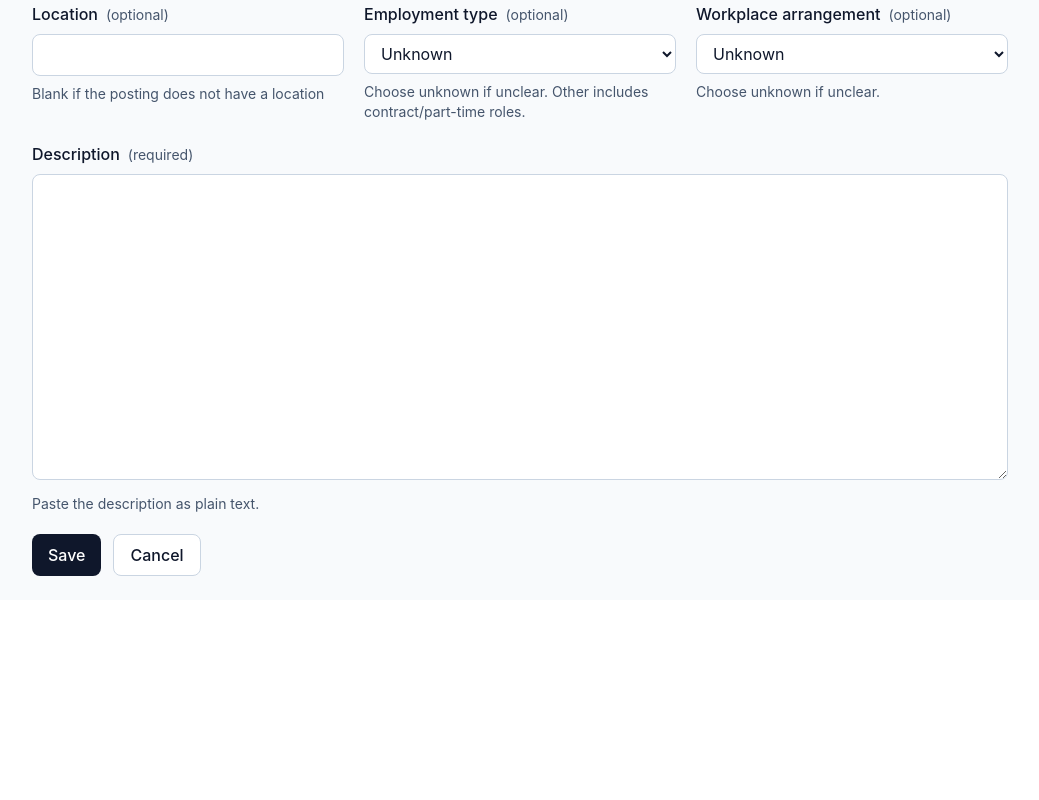
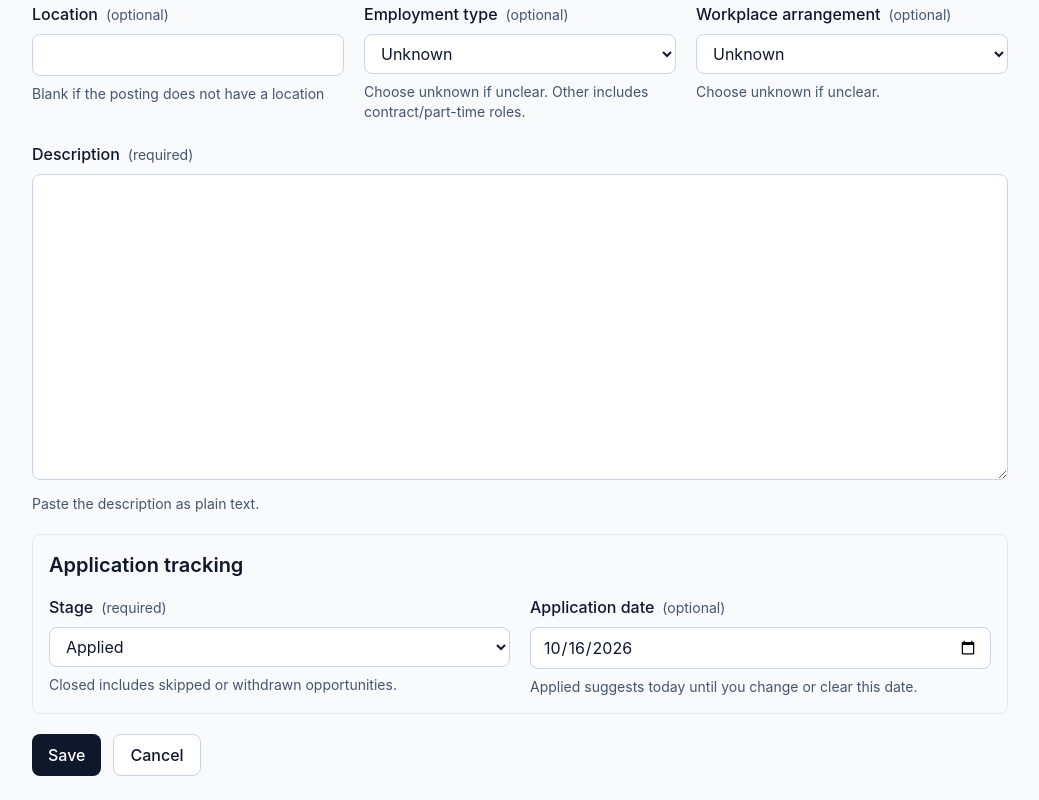
Before and after one commit to DAFinnell/jst, a React (Vite) app in the folder web/: page /postings/new in a window 1280 px wide. Shown: the part 463-1263 px from the top of the page, without its empty margins (120-1159 px from the left). Before the commit the page ends 1063 px from the top, so only its background shows below. Built offline with nearby package versions, Linux system fonts and the light colour scheme.

Commit message:
feat: add capture tracking controls

```diff
--- a/web/src/api/postings.ts
+++ b/web/src/api/postings.ts
@@ -5,7 +5,24 @@ export type EmploymentType = 'full_time' | 'other'
 
 export type WorkplaceArrangement = 'remote' | 'hybrid' | 'on_site'
 
-export type PostingSummary = {
+export const postingStages = [
+  'inbox',
+  'applied',
+  'interviewing',
+  'offer',
+  'rejected',
+  'closed',
+] as const
+
+export type PostingStage = (typeof postingStages)[number]
+
+export function isPostingStage(
+  value: string | null,
+): value is PostingStage {
+  return postingStages.some((stage) => stage === value)
+}
+
+type PostingFields = {
   id: number
   company: string
   title: string
@@ -14,7 +31,11 @@ export type PostingSummary = {
   workplace_arrangement: WorkplaceArrangement | null
 }
 
-export type Posting = PostingSummary & {
+export type PostingSummary = PostingFields & {
+  stage: PostingStage
+}
+
+export type Posting = PostingFields & {
   url: string
   description: string
   source: 'manual'
@@ -33,8 +54,40 @@ export type PostingInput = Pick<
   | 'workplace_arrangement'
 >
 
+export type PostingCaptureInput = PostingInput & {
+  initial_stage: PostingStage
+  application_date: string | null
+}
+
+export type PostingStageEvent = {
+  id: number
+  from_stage: PostingStage | null
+  to_stage: PostingStage
+  changed_at: string
+}
+
+export type PostingTrackingData = {
+  posting_id: number
+  stage: PostingStage
+  application_date: string | null
+  created_at: string | null
+  updated_at: string | null
+  history: PostingStageEvent[]
+}
+
+export type PostingTrackingPatch = {
+  stage?: PostingStage
+  application_date?: string | null
+}
+
 export type PostingFieldErrors = Partial<
-  Record<keyof PostingInput, string>
+  Record<
+    | keyof PostingInput
+    | 'initial_stage'
+    | 'stage'
+    | 'application_date',
+    string
+  >
 >
 
 type PostingErrorResponse = {
@@ -140,7 +193,7 @@ export function getPosting(
 }
 
 export function createPosting(
-  input: PostingInput,
+  input: PostingCaptureInput,
   signal: AbortSignal,
 ): Promise<Posting> {
   return requestPostingJSON<Posting>(
@@ -184,3 +237,31 @@ export async function deletePosting(
     { method: 'DELETE' }
   )
 }
+
+export function getPostingTracking(
+  id: string,
+  signal: AbortSignal,
+): Promise<PostingTrackingData> {
+  return requestPostingJSON<PostingTrackingData>(
+    `/api/v1/postings/${encodeURIComponent(id)}/tracking`,
+    signal,
+  )
+}
+
+export function patchPostingTracking(
+  id: string,
+  input: PostingTrackingPatch,
+  signal: AbortSignal,
+): Promise<PostingTrackingData> {
+  return requestPostingJSON<PostingTrackingData>(
+    `/api/v1/postings/${encodeURIComponent(id)}/tracking`,
+    signal,
+    {
+      method: 'PATCH',
+      headers: {
+        'Content-Type': 'application/json',
+      },
+      body: JSON.stringify(input),
+    },
+  )
+}
--- a/web/src/components/PostingForm.tsx
+++ b/web/src/components/PostingForm.tsx
@@ -1,27 +1,55 @@
 import { useEffect, useRef, useState } from 'react'
 import type { ReactNode, SubmitEvent } from 'react'
 import { Link } from 'react-router'
-import { PostingAPIError } from '../api/postings'
+import {
+  isPostingStage,
+  PostingAPIError,
+  postingStages,
+} from '../api/postings'
 import type {
   EmploymentType,
   Posting,
+  PostingCaptureInput,
   PostingFieldErrors,
   PostingInput,
+  PostingStage,
   WorkplaceArrangement,
 } from '../api/postings'
+import {
+  localToday,
+  postingStageLabel,
+} from '../postingDisplay'
 
-type PostingField = keyof PostingInput
+type SourceField = keyof PostingInput
 
-type PostingFormProps = {
+type PostingField =
+  | SourceField
+  | 'initial_stage'
+  | 'application_date'
+
+type CommonPostingFormProps = {
   initialValues?: PostingInput
-  onSave: (
-    input: PostingInput,
-    signal: AbortSignal,
-  ) => Promise<Posting>
   onSaved: (posting: Posting) => void
   onCancel: () => void
   onMissing?: () => void
 }
+
+type PostingFormProps = CommonPostingFormProps & (
+  | {
+    mode: 'capture'
+    onSave: (
+      input: PostingCaptureInput,
+      signal: AbortSignal,
+    ) => Promise<Posting>
+  }
+  | {
+    mode?: 'edit'
+    onSave: (
+      input: PostingInput,
+      signal: AbortSignal,
+    ) => Promise<Posting>
+  }
+)
 
 type FormFeedback = {
   fieldErrors: PostingFieldErrors
@@ -51,6 +79,8 @@ const fieldOrder: PostingField[] = [
   'employment_type',
   'workplace_arrangement',
   'description',
+  'initial_stage',
+  'application_date',
 ]
 
 const fieldHints: Partial<Record<PostingField, string>> = {
@@ -59,6 +89,9 @@ const fieldHints: Partial<Record<PostingField, string>> = {
   employment_type: 'Choose unknown if unclear. Other includes contract/part-time roles.',
   workplace_arrangement: 'Choose unknown if unclear.',
   description: 'Paste the description as plain text.',
+  initial_stage: 'Closed includes skipped or withdrawn opportunities.',
+  application_date:
+    'Applied suggests today until you change or clear this date.',
 }
 
 function validateInput(
@@ -166,15 +199,21 @@ function Field({
   )
 }
 
-export default function PostingForm({
-  initialValues,
-  onSave,
-  onSaved,
-  onCancel,
-  onMissing,
-}: PostingFormProps) {
+export default function PostingForm(props: PostingFormProps) {
+  const {
+    initialValues,
+    onSaved,
+    onCancel,
+    onMissing,
+  } = props
+  const isCapture = props.mode === 'capture'
   const [values, setValues] = useState<PostingInput>(() => ({
     ...(initialValues ?? emptyInput),
+  }))
+  const [capture, setCapture] = useState(() => ({
+    stage: 'applied' as PostingStage,
+    date: localToday(),
+    dateTouched: false,
   }))
   const [feedback, setFeedback] = useState<FormFeedback>({
     fieldErrors: {},
@@ -212,7 +251,7 @@ export default function PostingForm({
     }
   }, [focusTarget])
 
-  function changeField<K extends PostingField>(
+  function changeField<K extends SourceField>(
     field: K,
     value: PostingInput[K],
   ) {
@@ -234,6 +273,40 @@ export default function PostingForm({
             : current.existingPostingId,
       }
     })
+  }
+
+  function clearCaptureErrors() {
+    setFeedback((current) => {
+      const fieldErrors = { ...current.fieldErrors }
+      delete fieldErrors.initial_stage
+      delete fieldErrors.application_date
+
+      return { ...current, fieldErrors }
+    })
+  }
+
+  function changeInitialStage(stage: PostingStage) {
+    setCapture((current) => ({
+      ...current,
+      stage,
+      date: current.dateTouched
+        ? current.date
+        : stage === 'applied'
+          ? localToday()
+          : '',
+    }))
+
+    clearCaptureErrors()
+  }
+
+  function changeApplicationDate(date: string) {
+    setCapture((current) => ({
+      ...current,
+      date,
+      dateTouched: true,
+    }))
+
+    clearCaptureErrors()
   }
 
   function showFieldErrors(
@@ -289,6 +362,19 @@ export default function PostingForm({
 
     const fieldErrors = validateInput(values)
 
+    if (props.mode === 'capture') {
+      const dateControl =
+        formRef.current?.elements.namedItem('application_date')
+
+      if (
+        dateControl instanceof HTMLInputElement &&
+        !dateControl.validity.valid
+      ) {
+        fieldErrors.application_date =
+          'Enter a complete, valid date or clear it.'
+      }
+    }
+
     if (Object.keys(fieldErrors).length > 0) {
       showFieldErrors(fieldErrors)
       return
@@ -309,7 +395,16 @@ export default function PostingForm({
     setIsSubmitting(true)
 
     try {
-      const saved = await onSave(input, controller.signal)
+      const saved = props.mode === 'capture'
+        ? await props.onSave(
+          {
+            ...input,
+            initial_stage: capture.stage,
+            application_date: capture.date || null,
+          },
+          controller.signal,
+        )
+        : await props.onSave(input, controller.signal)
 
       if (!controller.signal.aborted) {
         onSaved(saved)
@@ -568,6 +663,63 @@ export default function PostingForm({
           />
         </Field>
 
+        {isCapture && (
+          <section
+            aria-labelledby="capture-tracking-heading"
+            className="space-y-4 rounded-lg border border-slate-200 p-4"
+          >
+            <h2
+              id="capture-tracking-heading"
+              className="text-xl font-semibold"
+            >
+              Application tracking
+            </h2>
+
+            <div className="grid gap-5 sm:grid-cols-2">
+              <Field
+                field="initial_stage"
+                label="Stage"
+                required
+                error={feedback.fieldErrors.initial_stage}
+              >
+                <select
+                  {...controlProps('initial_stage')}
+                  required
+                  value={capture.stage}
+                  onChange={(event) => {
+                    const stage = event.target.value
+
+                    if (isPostingStage(stage)) {
+                      changeInitialStage(stage)
+                    }
+                  }}
+                >
+                  {postingStages.map((stage) => (
+                    <option key={stage} value={stage}>
+                      {postingStageLabel(stage)}
+                    </option>
+                  ))}
+                </select>
+              </Field>
+
+              <Field
+                field="application_date"
+                label="Application date"
+                error={feedback.fieldErrors.application_date}
+              >
+                <input
+                  {...controlProps('application_date')}
+                  type="date"
+                  value={capture.date}
+                  onChange={(event) =>
+                    changeApplicationDate(event.target.value)
+                  }
+                />
+              </Field>
+            </div>
+          </section>
+        )}
+
         <div className="flex flex-wrap gap-3">
           <button
             type="submit"
--- a/web/src/pages/NewPostingPage.tsx
+++ b/web/src/pages/NewPostingPage.tsx
@@ -25,6 +25,7 @@ export default function NewPostingPage() {
       </p>
 
       <PostingForm
+        mode="capture"
         onSave={createPosting}
         onSaved={(posting) =>
           navigate(`/postings/${posting.id}${querySuffix}`, {
--- a/web/src/postingDisplay.ts
+++ b/web/src/postingDisplay.ts
@@ -1,5 +1,6 @@
 import type {
   EmploymentType,
+  PostingStage,
   WorkplaceArrangement,
 } from './api/postings'
 
@@ -38,3 +39,49 @@ export function workplaceArrangementLabel(
 export function formatPostingDate(value: string): string {
   return dateFormatter.format(new Date(value))
 }
+
+const stageLabels: Record<PostingStage, string> = {
+  inbox: 'Inbox',
+  applied: 'Applied',
+  interviewing: 'Interviewing',
+  offer: 'Offer',
+  rejected: 'Rejected',
+  closed: 'Closed',
+}
+
+const applicationDateFormatter = new Intl.DateTimeFormat(
+  undefined,
+  {
+    year: 'numeric',
+    month: 'short',
+    day: 'numeric',
+    timeZone: 'UTC',
+  },
+)
+
+export function postingStageLabel(
+  stage: PostingStage,
+): string {
+  return stageLabels[stage]
+}
+
+export function localToday(): string {
+  const today = new Date()
+  const year = String(today.getFullYear()).padStart(4, '0')
+  const month = String(today.getMonth() + 1).padStart(2, '0')
+  const day = String(today.getDate()).padStart(2, '0')
+
+  return `${year}-${month}-${day}`
+}
+
+export function formatApplicationDate(
+  value: string | null,
+): string {
+  if (value === null) {
+    return 'Not set'
+  }
+
+  return applicationDateFormatter.format(
+    new Date(`${value}T00:00:00Z`),
+  )
+}
```
